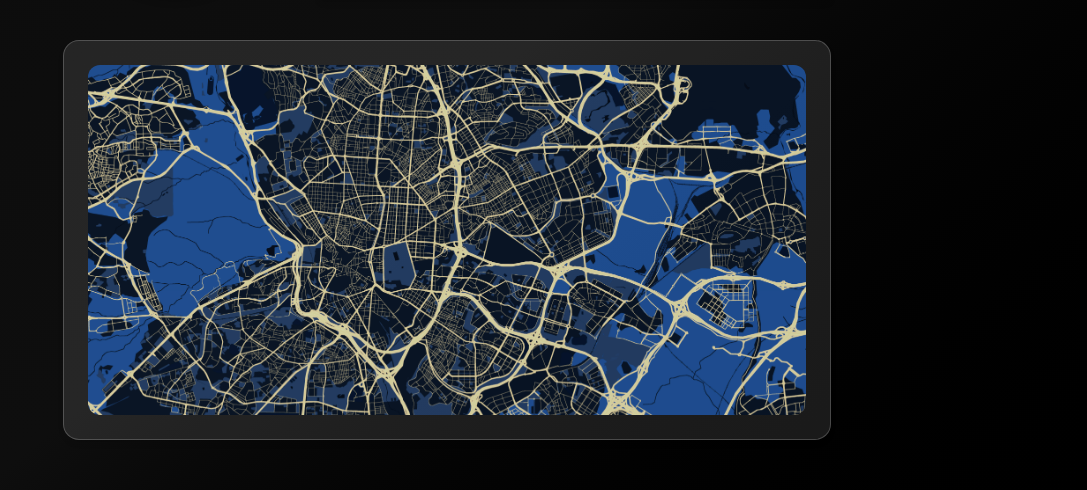
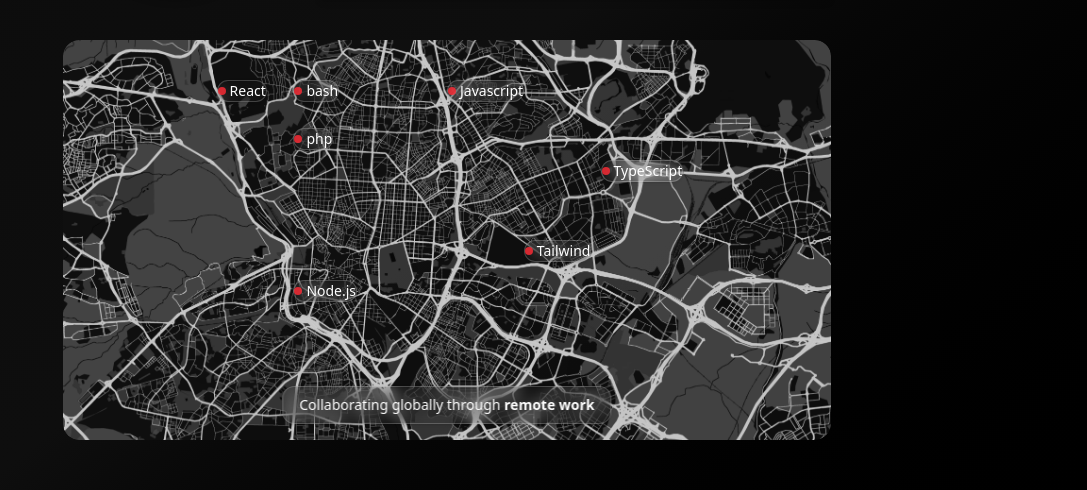
Before and after one commit to xscriptorcode/xscriptorcode.github.io, a Next.js app: page / in a window 1280 px wide. Shown: the part 406-896 px from the top of the page, without its empty margins (193-1280 px from the left). Built offline with nearby package versions, Linux system fonts and the light colour scheme.

Commit message:
update map

```diff
--- /dev/null
+++ b/src/app/components/SkillNetwork.tsx
@@ -0,0 +1,42 @@
+
+"use client";
+import Image from "next/image";
+
+const skills = [
+  { name: "React", top: "10%", left: "20%" },
+  { name: "TypeScript", top: "30%", left: "70%" },
+  { name: "Node.js", top: "60%", left: "30%" },
+  { name: "Tailwind", top: "50%", left: "60%" },
+  { name: "Javascript", top: "10%", left: "50%" },
+  { name: "php", top: "22%", left: "30%" },
+  { name: "bash", top: "10%", left: "30%" },
+];
+
+export default function SkillNetwork() {
+  return (
+    <div className="relative w-full h-[400px] overflow-hidden rounded-2xl">
+      <Image
+        src="/images/mapa.png"
+        alt="Mapa estilizado"
+        fill
+        className="object-cover grayscale-500 contrast-125 opacity-80 rounded-2xl"
+      />
+
+      {skills.map((skill, index) => (
+        <div
+          key={index}
+          className="absolute flex items-center gap-1 text-white rounded-xl bg-white/1 backdrop-blur-sm border border-white/20 shadow-sm text-sm"
+          style={{ top: skill.top, left: skill.left }}
+        >
+          <span className="w-2 h-2 rounded-full bg-red-500 animate-pulse"></span>
+          <span>{skill.name}</span>
+        </div>
+      ))}
+
+      <div className="absolute bottom-4 left-1/2 transform -translate-x-1/2 text-sm text-white text-center px-4 py-2 rounded-xl bg-white/1 backdrop-blur-sm border border-white/20 shadow-sm">
+  Collaborating globally through <strong>remote work</strong>
+</div>
+
+    </div>
+  );
+}
--- a/src/app/page.tsx
+++ b/src/app/page.tsx
@@ -3,6 +3,7 @@
 import DecryptedText from "./components/DecryptedText";
 import { Roboto_font } from "./components/fonts";
 import { PagesStyles } from "./components/pagesstyles";
+import SkillNetwork from "./components/SkillNetwork";
 
 export default function Home() {
   return (
@@ -108,13 +109,10 @@
 
           </div>
 
-          <div className="w-full max-w-3xl h-[400px] overflow-hidden bg-white/10 backdrop-blur-lg border border-white/20 rounded-2xl p-6 flex items-center justify-center min-h-[150px] shadow-md">
-            <img
-                src="/images/mapa.png"
-                alt="Mapa estilizado"
-                className="w-full h-full object-cover contrast-125 opacity-80 rounded-xl"
-              />
-          </div>
+          <div className="w-full max-w-3xl">
+          <SkillNetwork />
+        </div>
+
         </div>
       </main>
     </div>
```
Also changed, not shown: 12 other files (tests, documents, lock files or other folders).
